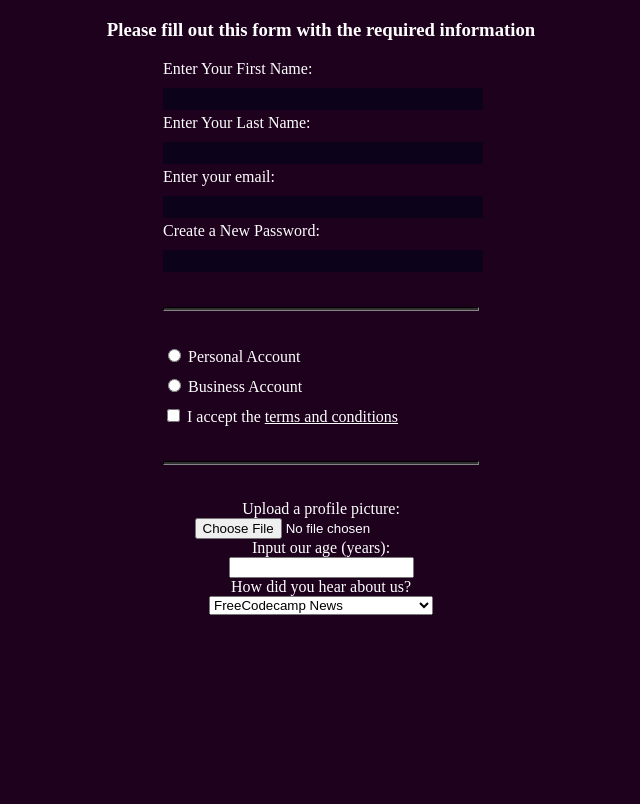
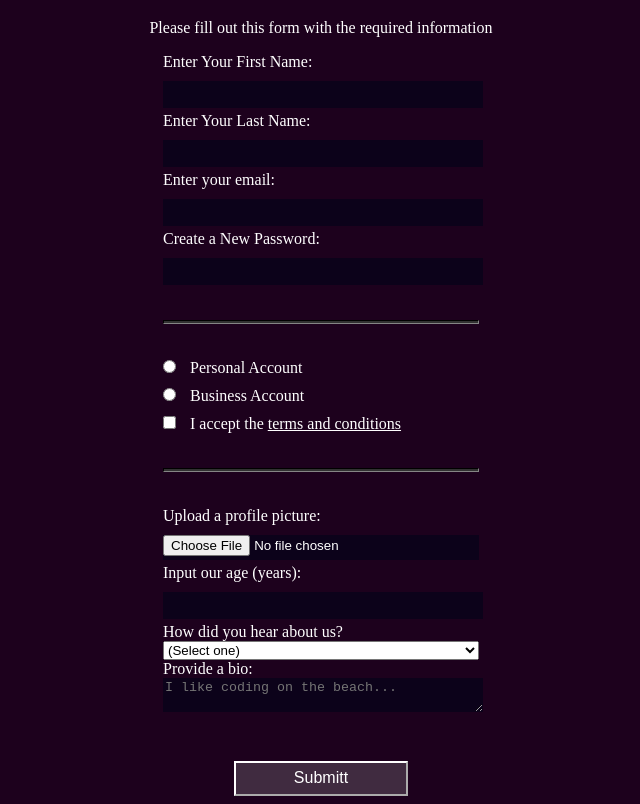
Before and after one commit to jbarriguete86/HTML-REGISTRATION-FORM, a plain HTML site: page index.html in a window 1280 px wide. Shown: the part 61-865 px from the top of the page, without its empty margins (319-959 px from the left). Before the commit the page ends 800 px from the top, so only its background shows below. Drawn offline with Linux system fonts and the light colour scheme.

Commit message:
finish the layout no text editing

```diff
--- a/CSS/styles.css
+++ b/CSS/styles.css
@@ -20,21 +20,21 @@ hr {
     margin: auto;
 }
 
+input {
+    display: block;
+    width: 100%;
+    background-color: rgb(12, 2, 26);
+    border: none;
+    height: 25px;
+    margin: 10px 0 4px;
+
+}
+
 /*-----------FIRST SECTION -------------*/
 
 .first-questions .questions {
     margin: auto;
     text-align: left;
-}
-
-#first-name, #last-name, #email, #password {
-    display: block;
-    width: 100%;
-    background-color: rgb(12, 2, 26);
-    border: none;
-    height: 20px;
-    margin: 10px 0 4px;
-
 }
 
 /*-----------SECOND SECTION -------------*/
@@ -44,6 +44,17 @@ hr {
 
 .second-questions .questions {
     margin-bottom: 10px;
+}
+
+#personal-account, #business-account, #terms {
+    display: inline-block;
+    width: auto;
+    height: auto;
+    margin: auto;
+}
+
+.second-questions label {
+    padding-left: 10px;
 }
 
 .terms-link {
@@ -57,3 +68,36 @@ hr {
 .terms-link:active {
     color:white;
 }
+
+/*----------THIRD SECTION -------------*/
+
+select {
+    width: 100%;
+}
+
+textarea {
+    width:100%;
+    background-color: rgb(12, 2, 26);
+    border:  none;
+}
+
+.third-questions {
+    text-align: left;
+}
+
+/*----------THIRD SECTION -------------*/
+
+.btn-section {
+    padding-top: 45px;
+
+
+}
+
+button {
+    width: 55%;
+    height: 35px;
+    font-size: medium;
+    background-color: rgba(169, 169, 169, 0.25);
+    color: white;
+    border-color: white;
+}
--- a/index.html
+++ b/index.html
@@ -11,14 +11,14 @@
 
 <body>
     <h1>Registration form</h1>
-    <h3>Please fill out this form with the required information</h3>
+    <p>Please fill out this form with the required information</p>
     <div>
         <form action="" method="get" class="registration-form">
             <div class="registration-form">
-                <div class="first-questions">
+                <section class="first-questions">
                     <div class="questions">
                         <label for="first-name">Enter Your First Name:</label>
-                        <input type="text" name="first-name" id="first-name" >
+                        <input type="text" name="first-name" id="first-name">
                     </div>
                     <div class="questions"><label for="last-name">Enter Your Last Name:</label>
                         <input type="text" name="last-name" id="last-name">
@@ -29,12 +29,11 @@
                     <div class="questions"><label for="password">Create a New Password:</label>
                         <input type="text" name="password" id="password">
                     </div>
-                </div>
-
+                </section>
                 <hr>
 
 
-                <div class="second-questions">
+                <section class="second-questions">
                     <div class="questions">
                         <input type="radio" id="personal-account" name="accounts">
                         <label for="personal-accounts">Personal Account</label>
@@ -44,15 +43,16 @@
                         <label for="business-accounts">Business Account</label>
                     </div>
                     <div class="questions">
-                        <input type="checkbox" required>
-                        <label for="terms">I accept the <a class="terms-link" href="https://www.freecodecamp.org/news/terms-of-service/">terms and
+                        <input type="checkbox" id="terms">
+                        <label for="terms">I accept the <a class="terms-link"
+                                href="https://www.freecodecamp.org/news/terms-of-service/">terms and
                                 conditions</a></label>
                     </div>
-                </div>
+                </section>
 
                 <hr>
 
-                <div class="third-questions">
+                <section class="third-questions">
                     <div class="questions">
                         <label for="profile">Upload a profile picture:</label>
                         <input type="file" id="profile" name="profile" placeholder="No file chosen">
@@ -63,15 +63,24 @@
                     </div>
                     <div class="questions">
                         <label for="hear-about">How did you hear about us?</label>
-                        <select name="hear-about" id="hear-about" placeholder="No file chosen">
+                        <select name="hear-about" id="hear-about">
+                            <option value="select">(Select one)</option>
                             <option value="news">FreeCodecamp News</option>
                             <option value="youtube">FreeCodecamp YouTube Channel</option>
                             <option value="forum">FreeCodecamp Forum</option>
                             <option value="other">Other</option>
                         </select>
                     </div>
+                    <div class="questions">
+                        <label for="bio">Provide a bio:</label>
+                        <textarea name="bio" id="bio" placeholder="I like coding on the beach..."></textarea>
+                        <retype="text" name="bio" id="bio">
+                    </div>
+                </section>
+
+                <div class="btn-section">
+                    <button> Submitt</button>
                 </div>
-
             </div>
         </form>
     </div>
```
